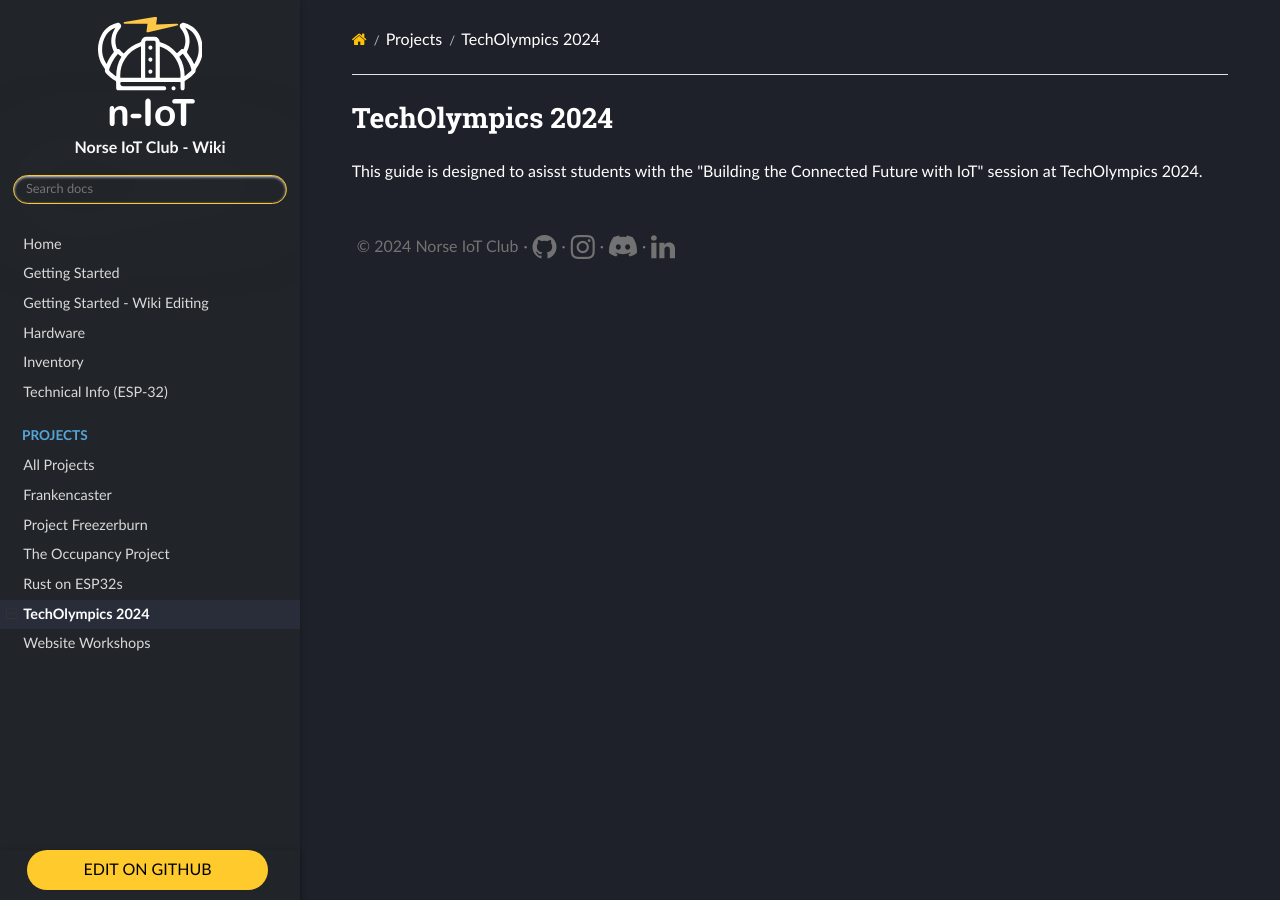
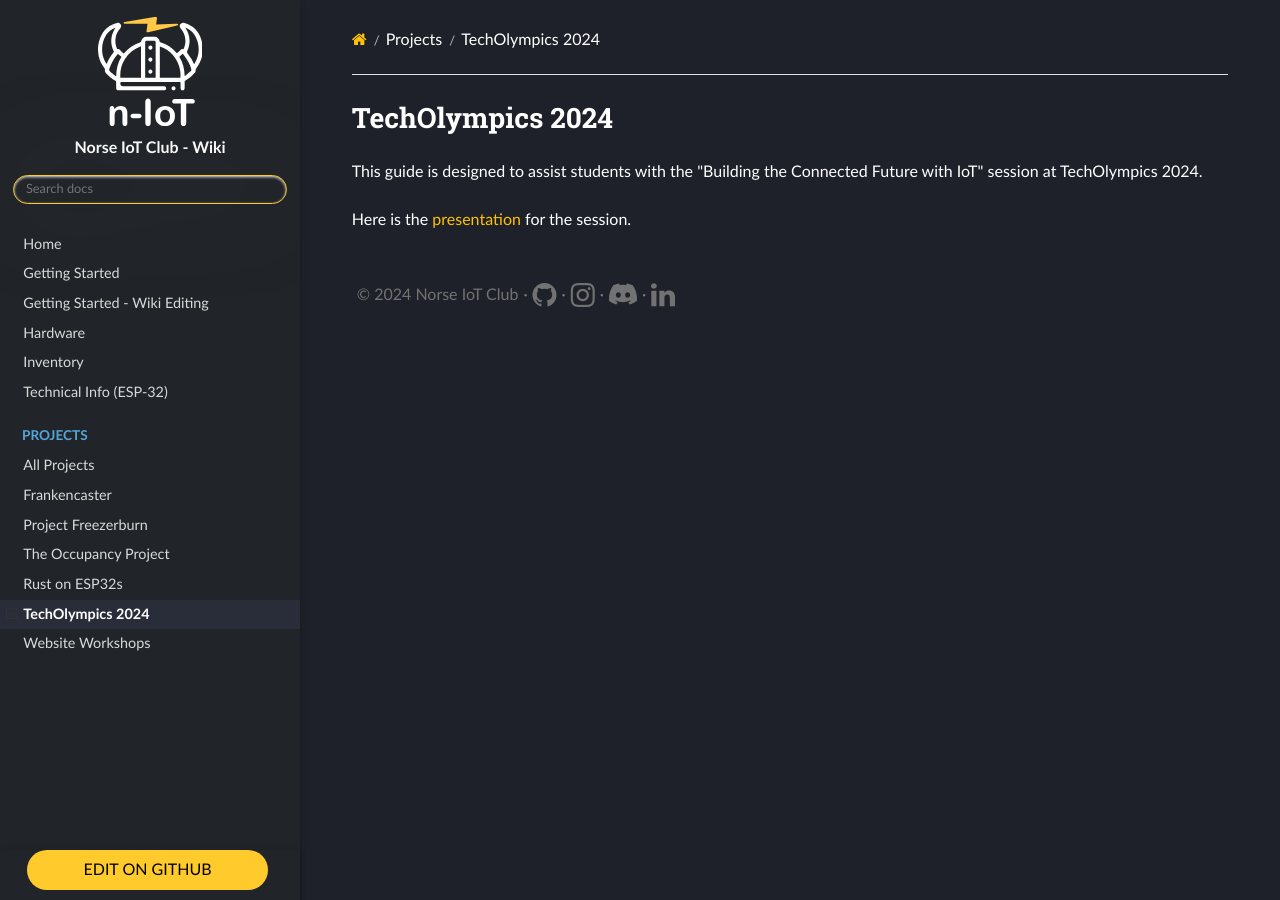
Before and after one commit to Norse-IoT/Wiki, an MkDocs documentation site: the page built from docs/projects/techolympics24.md, in a window 1280 px wide. Built offline with MkDocs 1.6.1, drawn with Linux system fonts in a browser that asks for light colours; nearby versions of some CDN libraries.

Commit message:
Update techolympics24.md

```diff
--- a/docs/projects/techolympics24.md
+++ b/docs/projects/techolympics24.md
@@ -1,3 +1,7 @@
 # TechOlympics 2024
 
-This guide is designed to asisst students with the "Building the Connected Future with IoT" session at TechOlympics 2024.
+This guide is designed to assist students with the "Building the Connected Future with IoT" session at TechOlympics 2024.
+
+
+
+Here is the [presentation](https://docs.google.com/presentation/d/1B0s1GWxGJs90X0qqKkggmbycxGw6E46TyPBw5wbtO-Q/edit?usp=sharing) for the session.
```
